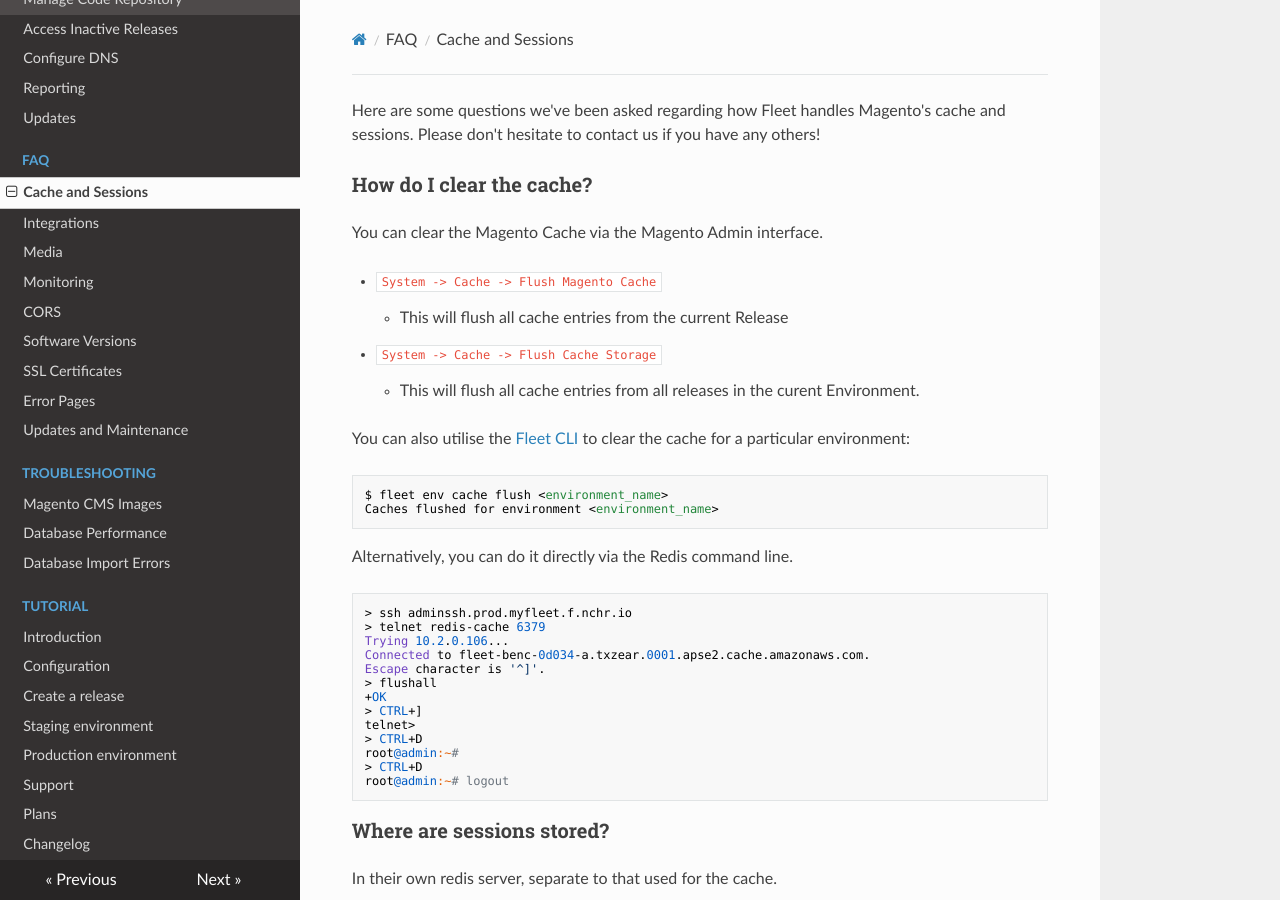
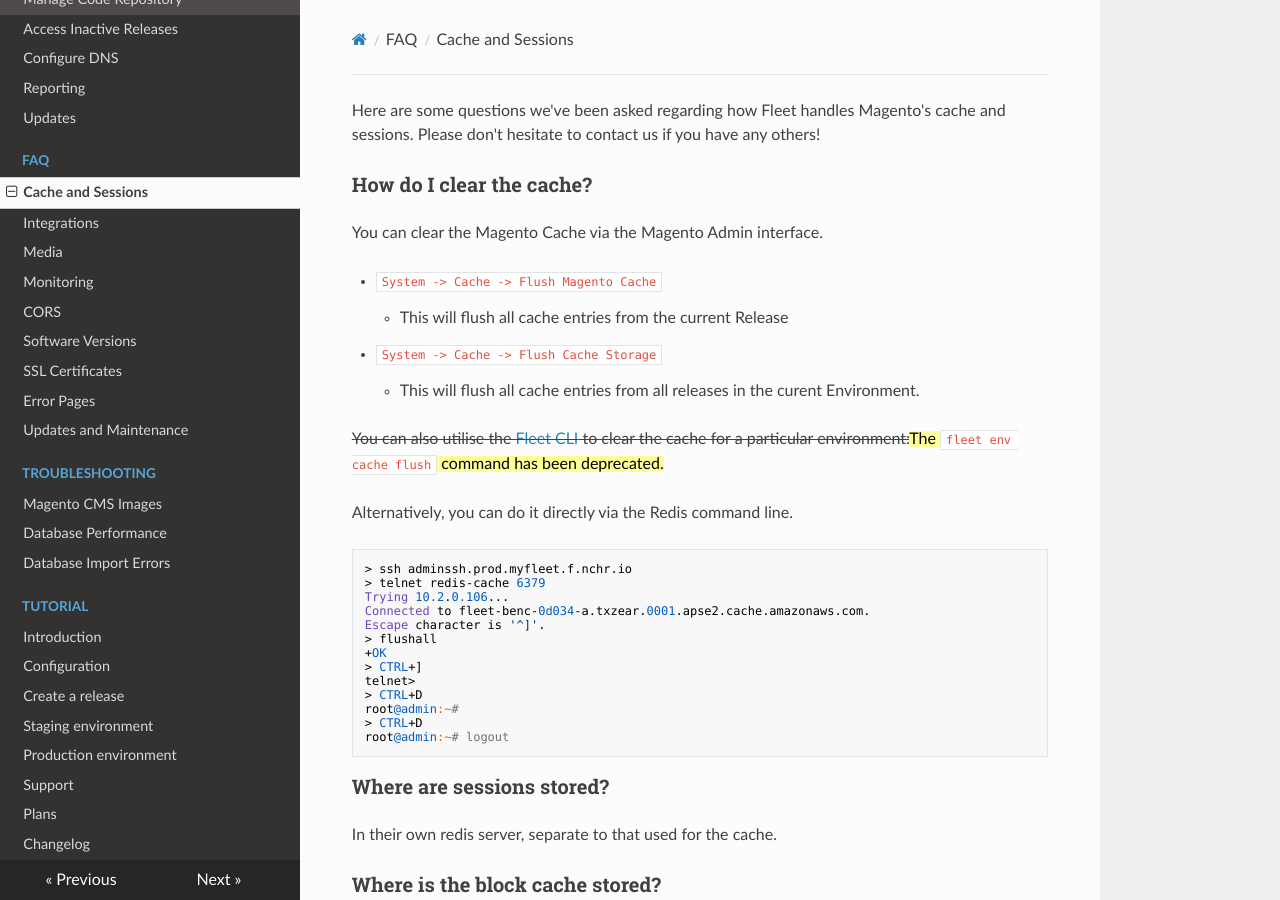
Before and after one commit to anchor/fleet-magento-docs, an MkDocs documentation site: the page built from docs/faq/cache-and-sessions.md, in a window 1280 px wide and 900 px high. Built offline with MkDocs 1.6.1, drawn with Linux system fonts in a browser that asks for light colours; nearby versions of some CDN libraries; old or Windows-style settings are respelled for this version of MkDocs.

Commit message:
note that the cli way of flushing redis cache has been deprecated

````diff
--- a/docs/faq/cache-and-sessions.md
+++ b/docs/faq/cache-and-sessions.md
@@ -10,14 +10,10 @@ You can clear the Magento Cache via the Magento Admin interface.
   * `System -> Cache -> Flush Cache Storage`
     * This will flush all cache entries from all releases in the curent Environment.
 
-You can also utilise the [Fleet
+<del>You can also utilise the [Fleet
 CLI](../how-to/manage-environments.md#flushing-caches-for-an-environment) to
-clear the cache for a particular environment:
+clear the cache for a particular environment:</del><ins>The `fleet env cache flush` command has been deprecated.</ins>
 
-```
-$ fleet env cache flush <environment_name>
-Caches flushed for environment <environment_name>
-```
 
 Alternatively, you can do it directly via the Redis command line.
 
````
Also changed, not shown: docs/how-to/manage-environments.md (+1 -5 lines).
